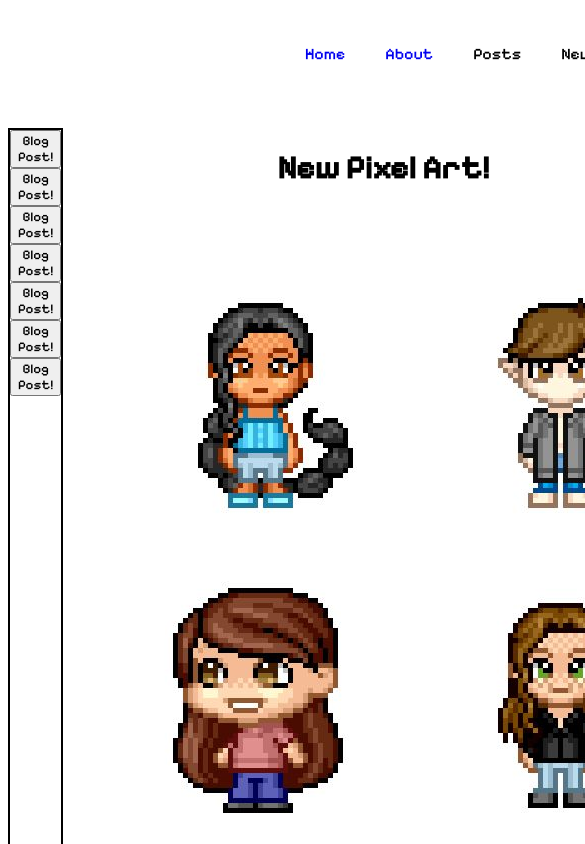
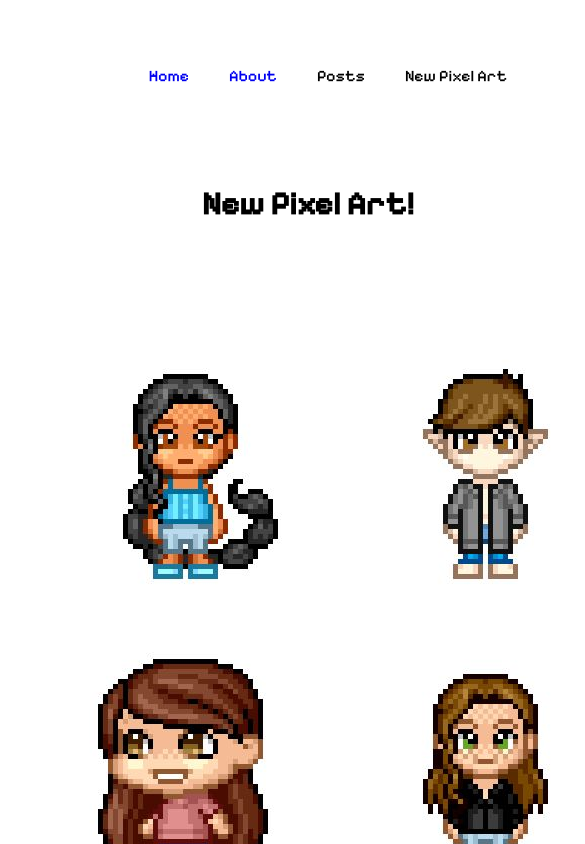
Before and after one commit to wfenyes/video-game-blog, a plain HTML site: page index.html in a window 390 px wide. Shown: the top 844 px of the page, 585 px wide, since content can reach past the window. Drawn offline with Linux system fonts and the light colour scheme.

Commit message:
add media query

```diff
--- a/style.css
+++ b/style.css
@@ -96,7 +96,29 @@ li {
     max-height: 250px;
 }
 
+
 @media (max-width: 1000px) {
+    .container{
+        max-width: 1250px;
+        display: grid;
+        height: auto;
+        margin: auto;
+        grid-gap: 20px;
+        grid-template-rows: 10% 10% 40% 30% 10%;
+        grid-template-areas:
+        "head"
+        "gal"
+        "con"
+        "con"
+        "sb"
+        "ft"
+    }
+
+    .nav-bar-container {
+        grid-area: head;
+        margin: auto;
+    }
+
     .content-container {
         display: grid;
         grid-template-rows: 300px 300px 300px;
```
